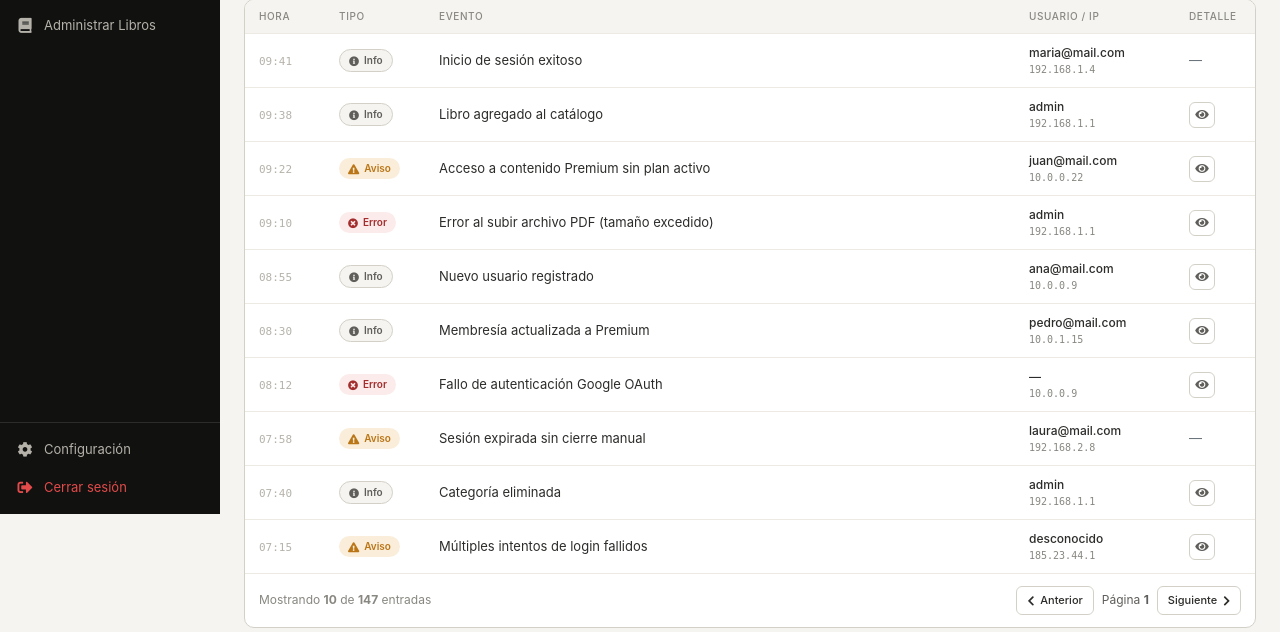
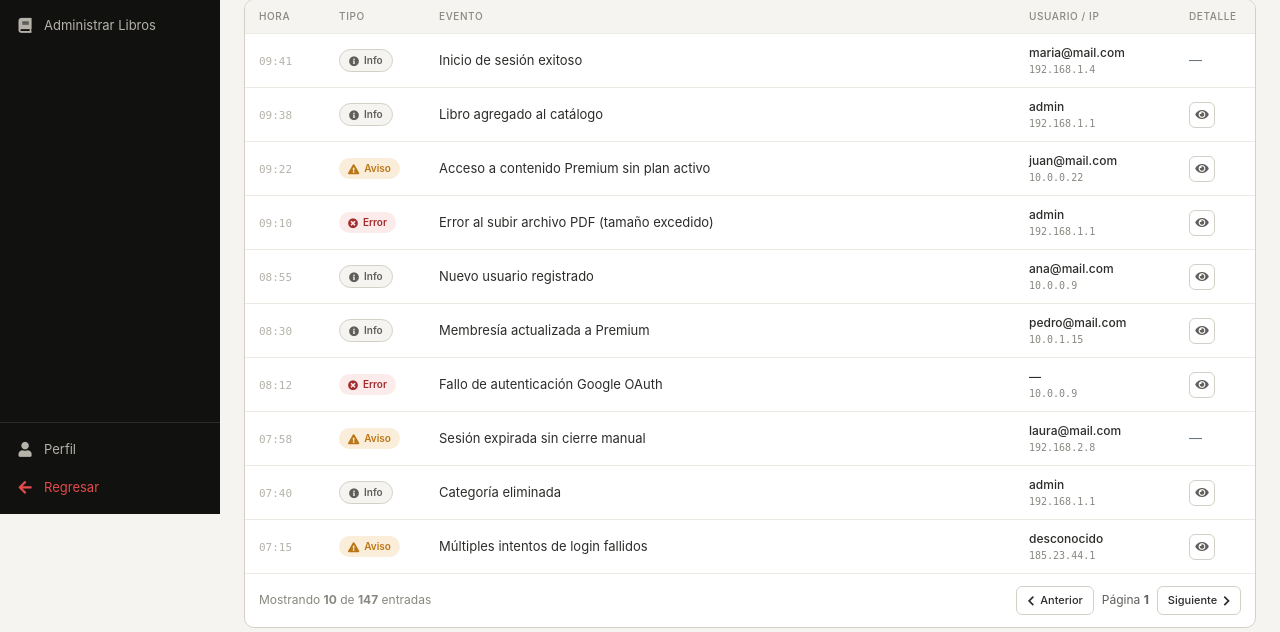
Before and after one commit to jjxirz/Muggle, a PHP site: template src/views/admin/logs.php in a window 1280 px wide. Shown: the part 286-918 px from the top of the page. Run offline with PHP 8.4, Linux system fonts and the light colour scheme; the template is opened without the code that fills it, so the values that code supplies are empty.

Commit message:
Corrección de rutas y adición de regreso

```diff
--- a/index.php
+++ b/index.php
@@ -146,7 +146,7 @@
                 <li><a href="#">Explorar</a></li>
                 <li><a href="#">Mi lista</a></li>
                 <li><a href="#">Categorías</a></li>
-                <li><a href="/Muggle/src/views/admin/dashboard.php">Admin</a></li>
+                <li><a href="/Muggle/Muggle/src/views/admin/dashboard.php">Admin</a></li>
                 <li class="user-nav-item">
                     <div class="user-menu">
                         <span class="user-name"><i class="fas fa-user"></i> <?php echo htmlspecialchars($user_name); ?></span>
--- a/src/models/BookModel.php
+++ b/src/models/BookModel.php
@@ -101,7 +101,7 @@
                         ELSE 'digital'
                     END,
                     COALESCE(id_categoria, 1),
-                    fecha_publicacion
+                    fecha_publicado
                  FROM LIBROS"
             );
         }
--- a/src/views/layouts/sidebar.php
+++ b/src/views/layouts/sidebar.php
@@ -12,7 +12,7 @@
     <!-- Bootstrap 4 -->
     <link rel="stylesheet" href="https://cdn.jsdelivr.net/npm/bootstrap@4.6.2/dist/css/bootstrap.min.css">
     <link rel="stylesheet" href="https://cdnjs.cloudflare.com/ajax/libs/font-awesome/5.15.4/css/all.min.css">
-    <link rel="stylesheet" href="/Muggle/assets/css/admin.css">
+    <link rel="stylesheet" href="/Muggle/Muggle/assets/css/admin.css">
 </head>
 <body>
 
@@ -62,18 +62,18 @@
             <!--<a href="../admin/logs.php"
                class="sidebar-item <?= $activePage === 'logs' ? 'active' : '' ?>">
                 <i class="fas fa-terminal"></i>
-                <span>Logs</span>
+                <span></span>
             </a>-->
         </div>
 
         <div class="sidebar-footer">
             <a href="../admin/configuracion.php" class="sidebar-item">
-                <i class="fas fa-cog"></i>
-                <span>Configuración</span>
+                <i class="fas fa-user"></i>
+                <span>Perfil</span>
             </a>
-            <a href="../admin/logout.php" class="sidebar-item sidebar-item--danger">
-                <i class="fas fa-sign-out-alt"></i>
-                <span>Cerrar sesión</span>
+            <a href="../../../index.php" class="sidebar-item sidebar-item--danger">
+                <i class="fas fa-arrow-left"></i>
+                <span>Regresar</span>
             </a>
         </div>
 
```
Also changed, not shown: 1 other file.
